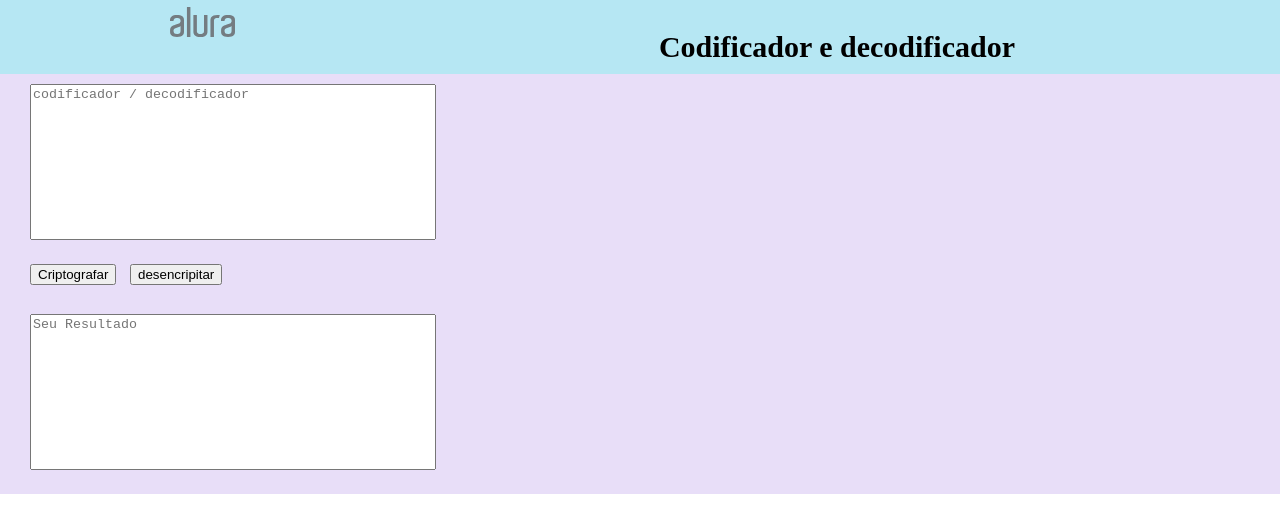
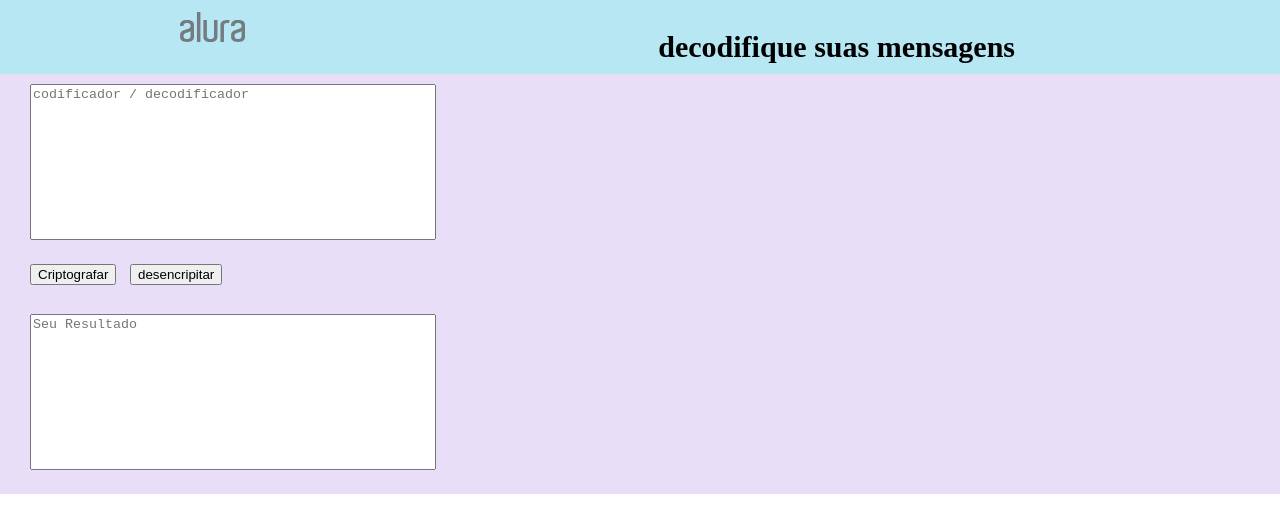
Before and after one commit to MauriMenezes/incriptador_desencriptador, a plain HTML site: page index.html in a window 1280 px wide. Drawn offline with Linux system fonts and the light colour scheme.

Commit message:
melhoras no css

```diff
--- a/index.html
+++ b/index.html
@@ -5,15 +5,14 @@
         <title>Incriptador </title>
         <link rel="stylesheet" href="css/reset.css">
         <link rel="stylesheet" href="css/principal.css">
+        <meta name="viewport" content="width=device-width, initial-scale=1.0" />
     </head>
 
     <body>
         <header>
-            <div class="caixa">
-                   <img src="imagens/logo-alura.svg">
-                <div class="cabeçalho">
-                    <h2>Codificador e decodificador</h2>
-                </div>
+            <div class ="caixa">
+                <h1><img src="imagens/logo-alura.svg" </h1>
+                <h2>decodifique suas mensagens</h2>
             </div>
         </header>
         <main>
@@ -27,9 +26,6 @@
 
             </div>
 
-
-
-
         </main>
     </body>
 
```
Lines whose indentation alone changed are shown as unchanged.
